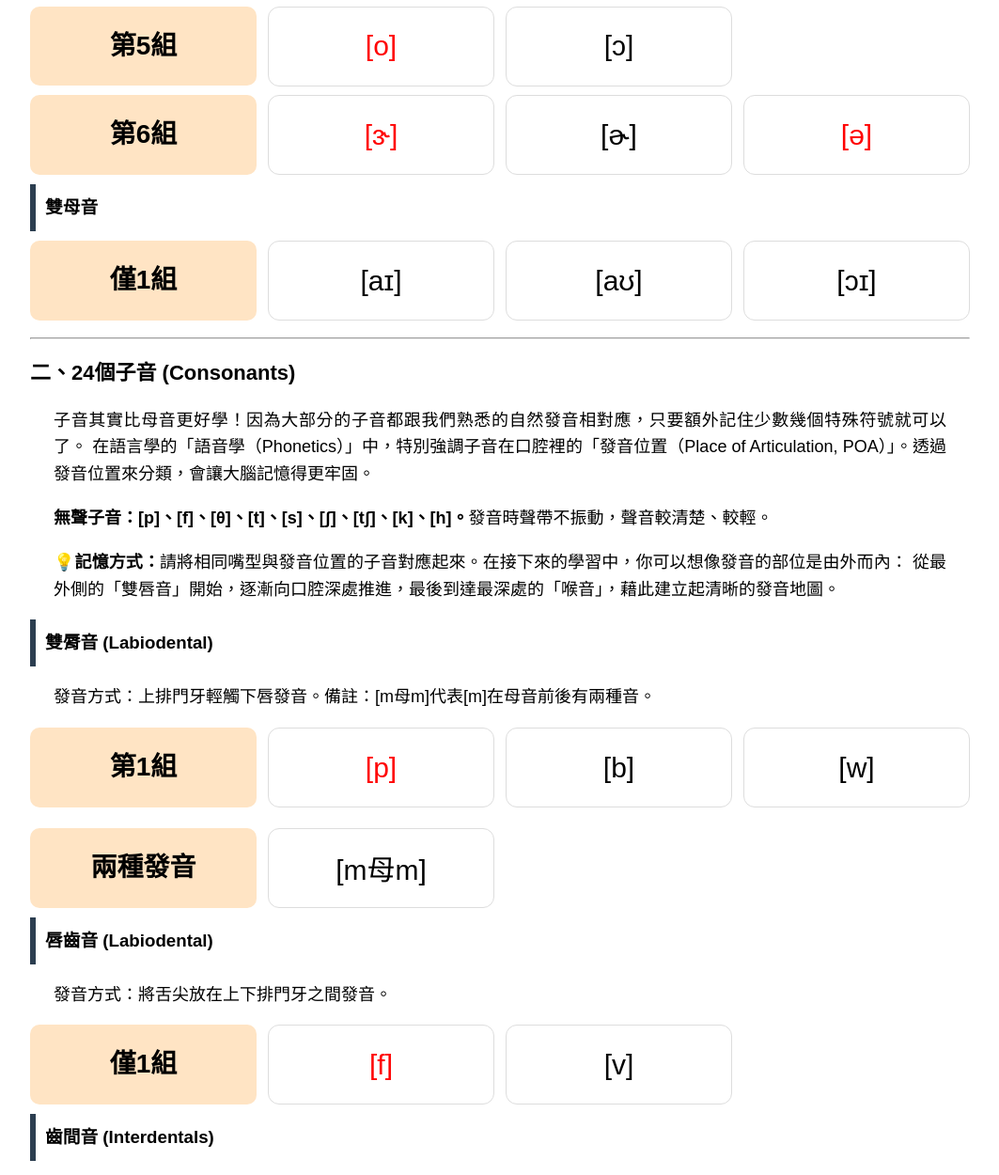
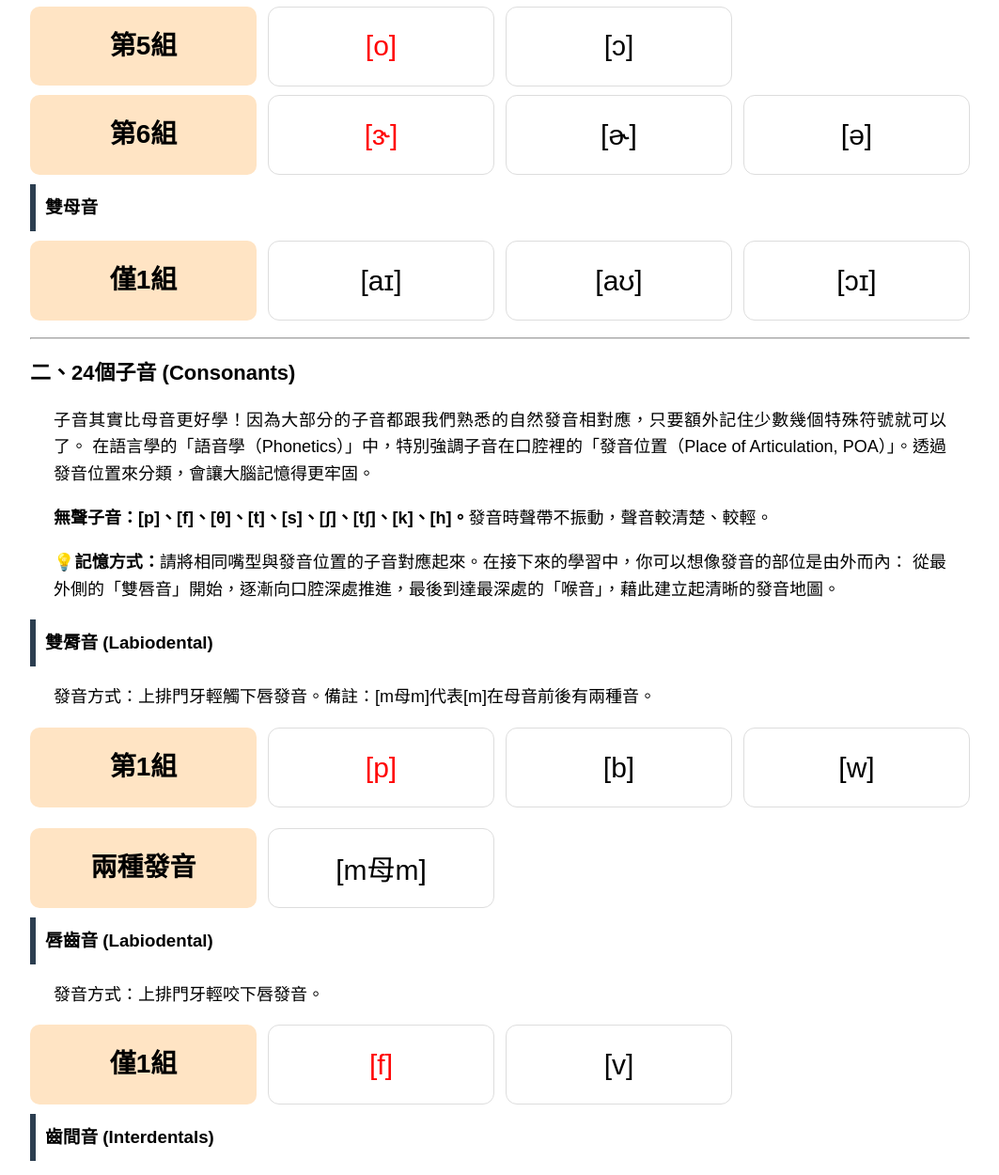
Before and after one commit to Good-Mushroom/free-learning, a plain HTML site: page pages/KK-phonetic-symbols.html in a window 1280 px wide. Shown: the part 1519-2769 px from the top of the page at 94% size, without its empty margins (108-1171 px from the left). Drawn offline with Linux system fonts and the light colour scheme.

Commit message:
version 3

```diff
--- a/CSS/base.css
+++ b/CSS/base.css
@@ -292,7 +292,7 @@ a {
   height: 85px;
 }
 
-.ii, .u, .e, .o, .ɝ, .ə {
+.ii, .u, .e, .o, .ɝ {
   color: red;
 }
 
--- a/pages/KK-phonetic-symbols.html
+++ b/pages/KK-phonetic-symbols.html
@@ -142,7 +142,7 @@
                 </div>
 
                 <h3> 唇齒音 (Labiodental)</h3>
-                    <p>發音方式：將舌尖放在上下排門牙之間發音。</p>
+                    <p>發音方式：上排門牙輕咬下唇發音。</p>
                 <div class="consonant-list">
                     <h4>僅1組</h4>
                     <button class="consonants f" onclick="new Audio('../audios/KK Phonetic Symbols/Consonants/[f].m4a').play()">[f]</button>
```
